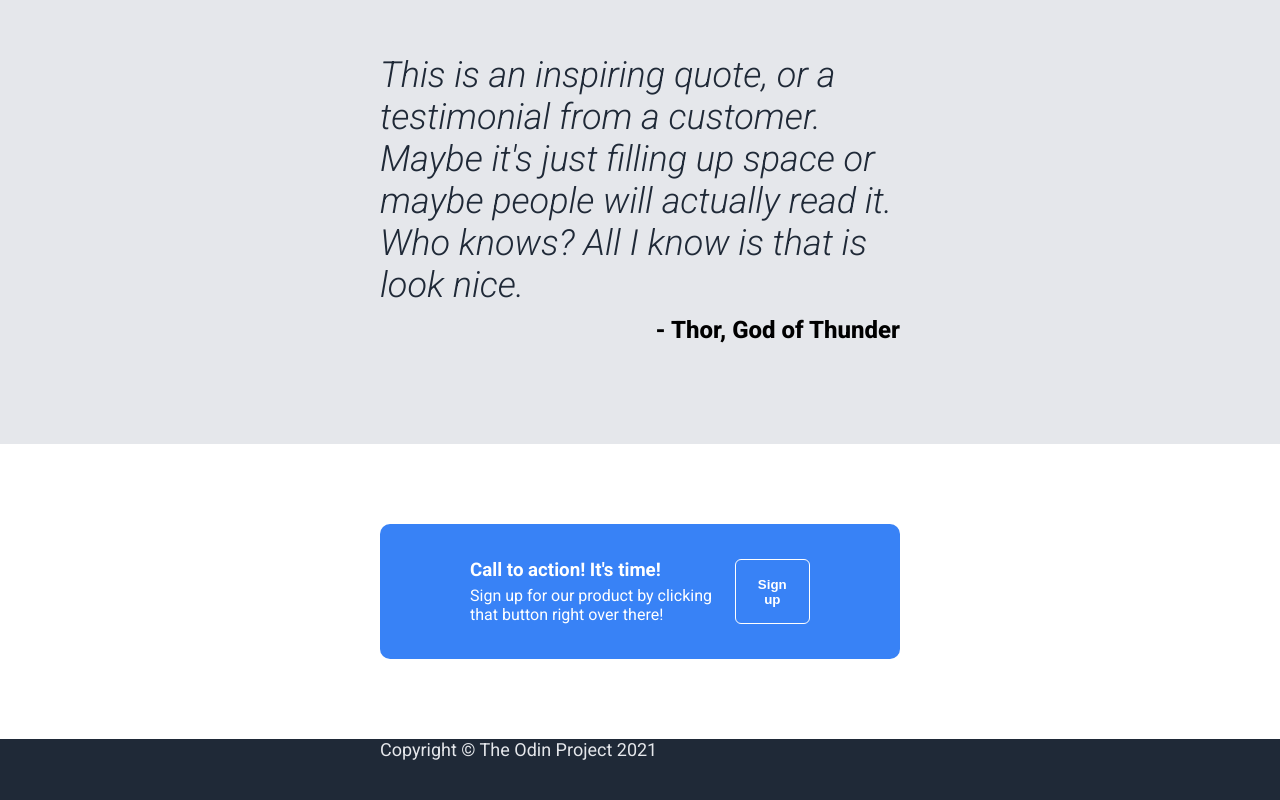
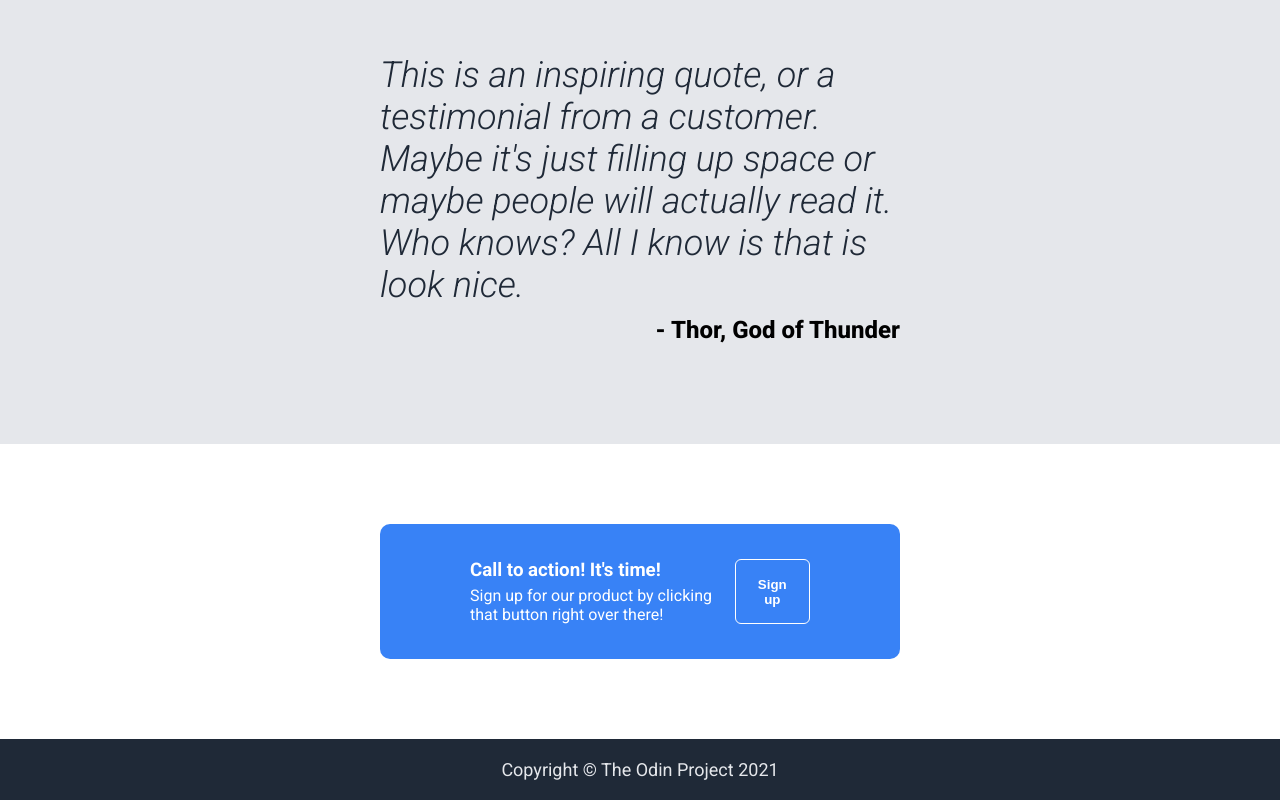
Before and after one commit to iyurchak/top_landing_page, a plain HTML site: page index.html in a window 1280 px wide. Shown: the part 1273-2073 px from the top of the page. Before the commit the page ends 2033 px from the top, so only its background shows below. Drawn offline with Linux system fonts and the light colour scheme.

Commit message:
Add footer styling

```diff
--- a/styles.css
+++ b/styles.css
@@ -211,3 +211,14 @@ nav {
     flex-direction: column;
     gap: 5px;
 }
+
+
+
+/* FOOTER */
+footer {
+    padding-top: 20px;
+    padding-bottom: 20px;
+    display: flex;
+    justify-content: center;
+    align-items: center;
+}
```
